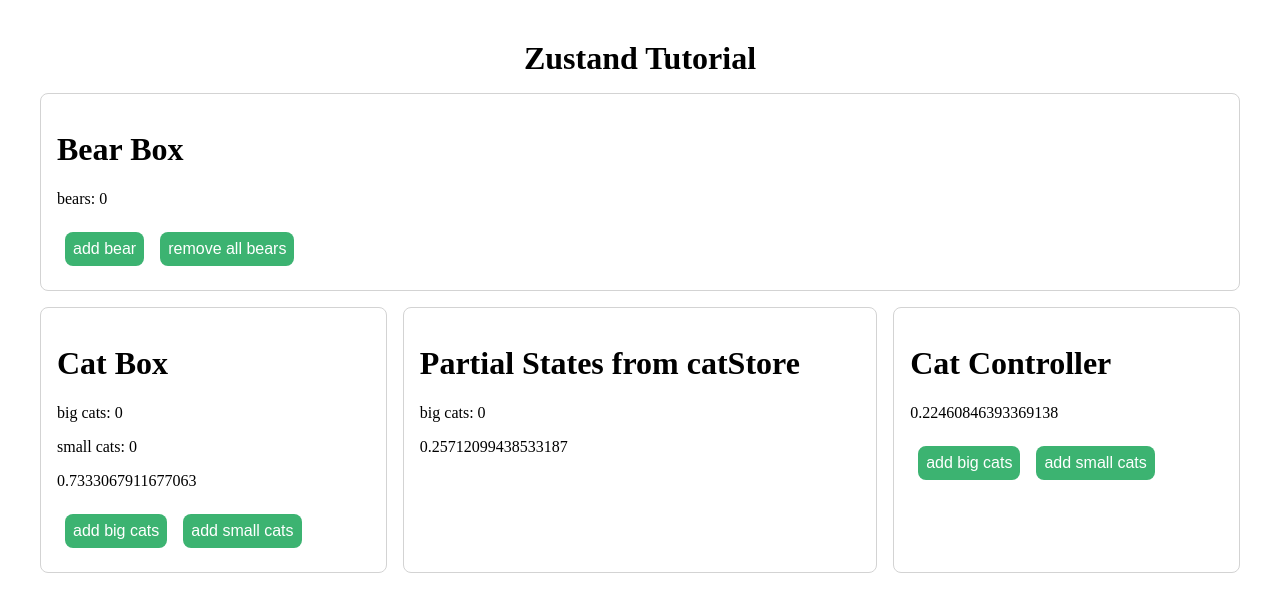
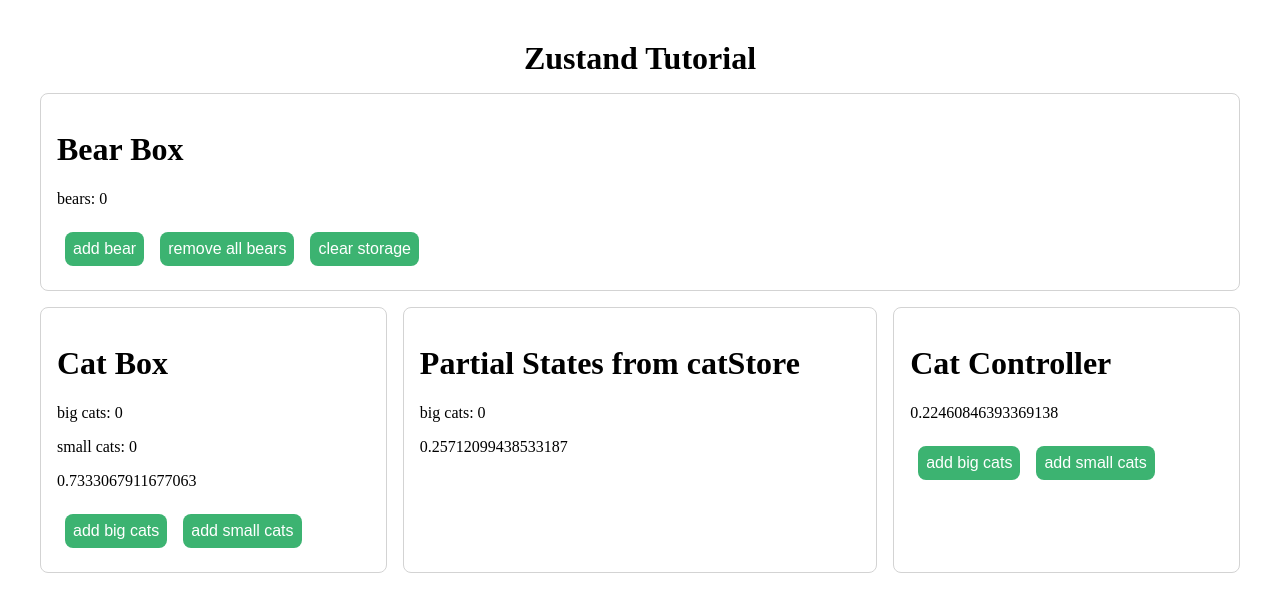
Before and after one commit to niftybytes4u/react_zustand_tutorial, a React (Vite) app: page / in a window 1280 px wide. Shown: the top 612 px of the page. Built offline with nearby package versions, Linux system fonts and the light colour scheme.

Commit message:
06_persist

```diff
--- a/src/components/BearBox.tsx
+++ b/src/components/BearBox.tsx
@@ -13,6 +13,9 @@
       <div>
         <button onClick={increasePopulation}>add bear</button>
         <button onClick={removeAllBears}>remove all bears</button>
+        <button onClick={useBearStore.persist.clearStorage}>
+          clear storage
+        </button>
       </div>
     </div>
   );
--- a/src/stores/bearStore.ts
+++ b/src/stores/bearStore.ts
@@ -1,16 +1,20 @@
 import { create } from "zustand";
-import { devtools } from "zustand/middleware";
+import { createJSONStorage, devtools, persist } from "zustand/middleware";
 
 type TBearStoreState = {
   bears: number;
+  color: string;
+  size: string;
   increasePopulation: () => void;
   removeAllBears: () => void;
 };
 
 export const useBearStore = create<TBearStoreState>()(
-  devtools(
+  persist(
     (set) => ({
       bears: 0,
+      color: "red",
+      size: "big",
       increasePopulation: () =>
         set((state) => ({
           bears: state.bears + 1,
@@ -18,8 +22,13 @@
       removeAllBears: () => set({ bears: 0 }),
     }),
     {
-      enabled: true,
       name: "bear store",
+      partialize: (state) =>
+        Object.fromEntries(
+          Object.entries(state).filter(
+            ([key]) => !["size", "color"].includes(key)
+          )
+        ),
     }
   )
 );
```
